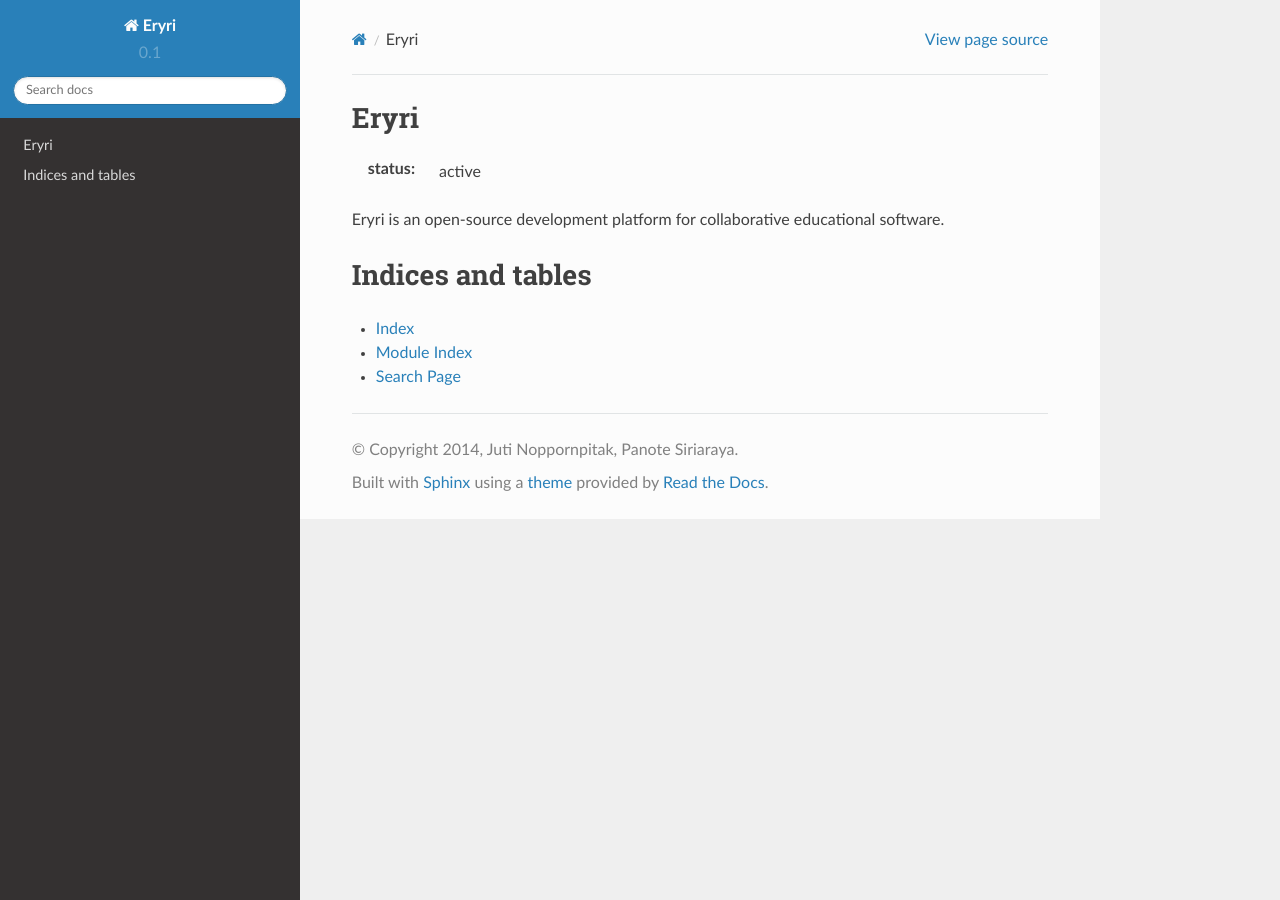
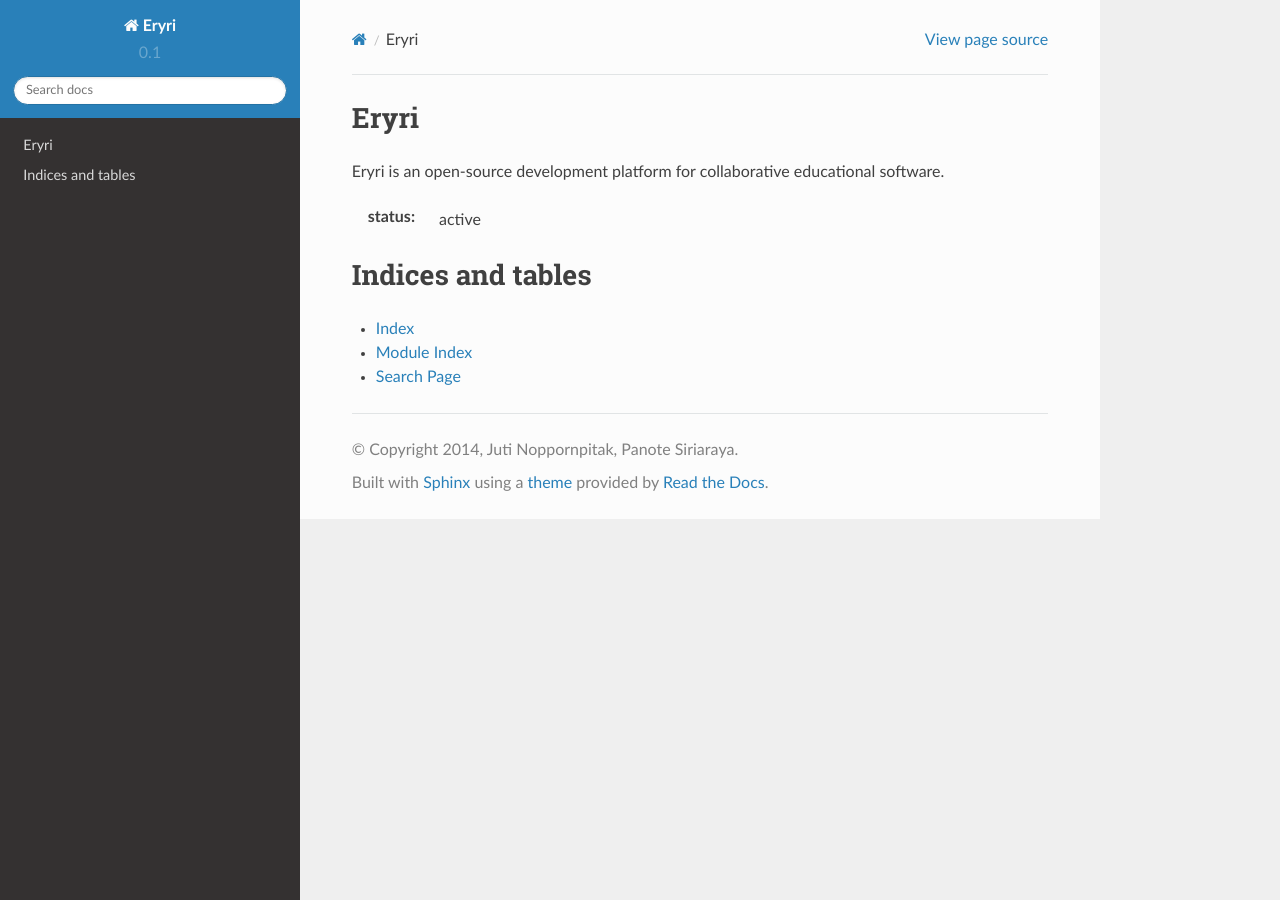
Before and after one commit to nepteam/documentation, a Sphinx documentation site: the page built from docs/source/index.rst, in a window 1280 px wide. Built offline with Sphinx 7.4.7 and the Read the Docs theme 2.0.0, drawn with Linux system fonts in a browser that asks for light colours; formulas are drawn with MathJax 3.

```diff
--- a/docs/source/index.rst
+++ b/docs/source/index.rst
@@ -6,9 +6,9 @@
 Eryri
 =====
 
+Eryri is an open-source development platform for collaborative educational software.
+
 :status: active
-
-Eryri is an open-source development platform for collaborative educational software.
 
 .. toctree::
    :maxdepth: 2
```
